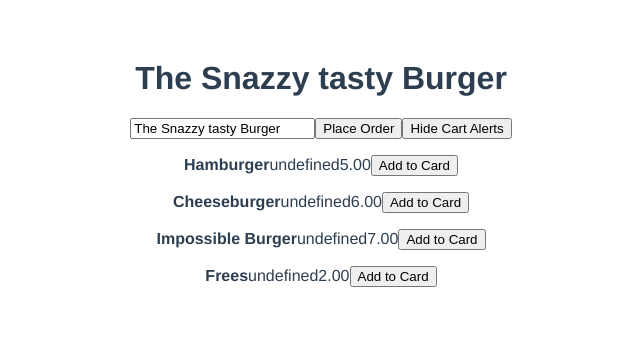
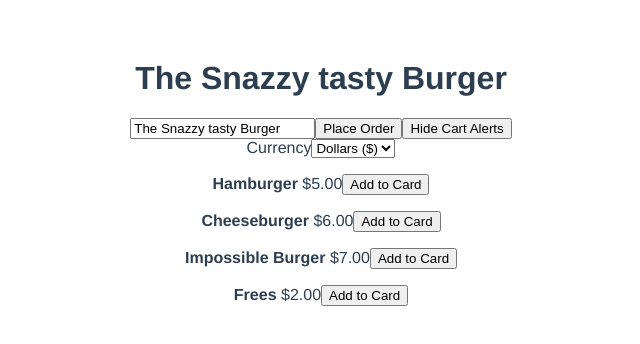
Before and after one commit to kami16ru/vueschool-composition-api, a Vue app: page / in a window 1280 px wide. Shown: the top 344 px of the page, without its empty margins (319-959 px from the left). Built offline with nearby package versions, Linux system fonts and the light colour scheme.

Commit message:
provide default value

```diff
--- a/src/App.vue
+++ b/src/App.vue
@@ -3,6 +3,13 @@
   <input type="text" v-model="name">
   <button  @click="placeOrder">Place Order</button>
   <button  @click="removeWatcher">Hide Cart Alerts</button>
+
+  <br>
+  <label for="currencySymbol">Currency</label>
+  <select id="currencySymbol" v-model="currencySymbol">
+    <option value="$">Dollars ($)</option>
+    <option value="£">Pound (£)</option>
+  </select>
 
   <YummyMeal
       v-for="meal in meals"
@@ -20,10 +27,11 @@ import YummyMeal from '@/components/YummyMeal.vue'
 export default {
   components: { YummyMeal },
   setup() {
-    const currencySymbol = '$'
+    const currencySymbol = ref('$')
+    const name = ref('The Snazzy tasty Burger')
+
     provide('currencySymbol', currencySymbol)
 
-    const name = ref('The Snazzy tasty Burger')
     const cart = reactive([])
     const meal = reactive({
       name: 'Hamburger',
@@ -48,7 +56,8 @@ export default {
       addItemToCart,
       meal,
       meals,
-      removeWatcher
+      removeWatcher,
+      currencySymbol
     };
   }
 }
--- a/src/components/YummyMeal.vue
+++ b/src/components/YummyMeal.vue
@@ -1,6 +1,6 @@
 <template>
   <p>
-    <strong>{{ name }}</strong>
+    <strong>{{ name + ' ' }}</strong>
 
     <YummyMealPrice :price="price" />
 
--- a/src/components/YummyMealPrice.vue
+++ b/src/components/YummyMealPrice.vue
@@ -5,7 +5,7 @@
 </template>
 
 <script>
-import { computed, inject } from "vue";
+import { computed, inject, ref } from "vue";
 
 export default {
   props: {
@@ -13,7 +13,7 @@ export default {
     currencySymbol: String
   },
   setup(props) {
-    const currencySymbol = inject('currencySymbol')
+    const currencySymbol = inject('currencySymbol', ref('$'))
 
     const pricePretty = computed(
         () => currencySymbol.value + props.price.toFixed(2)
```
